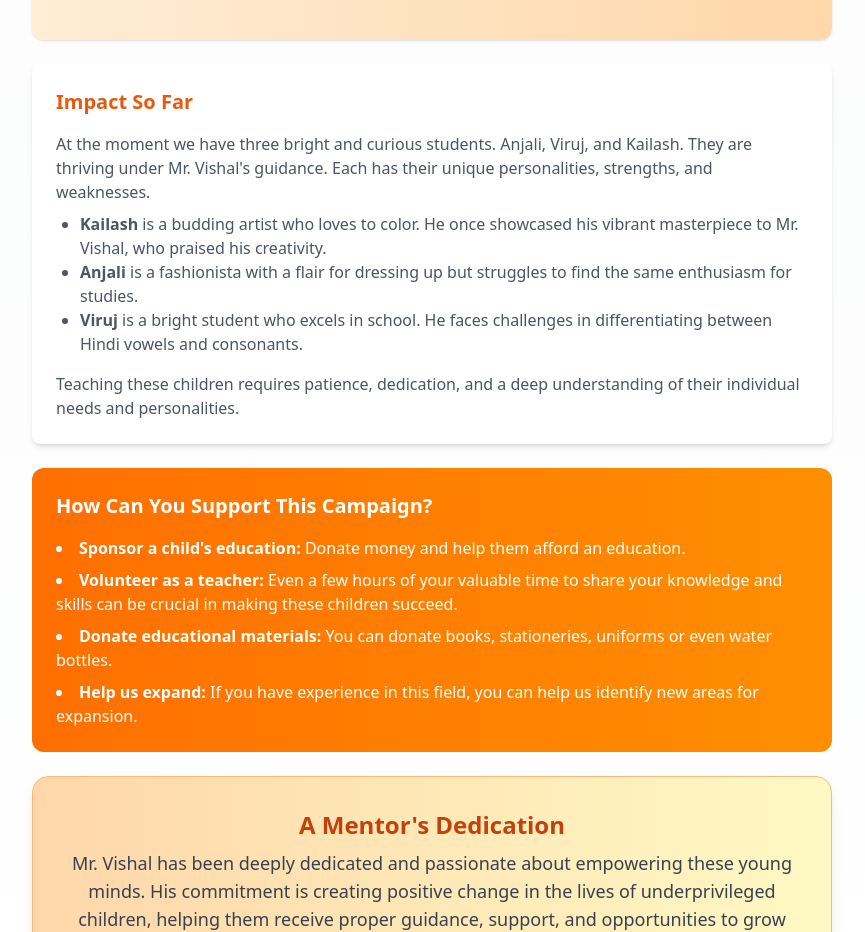
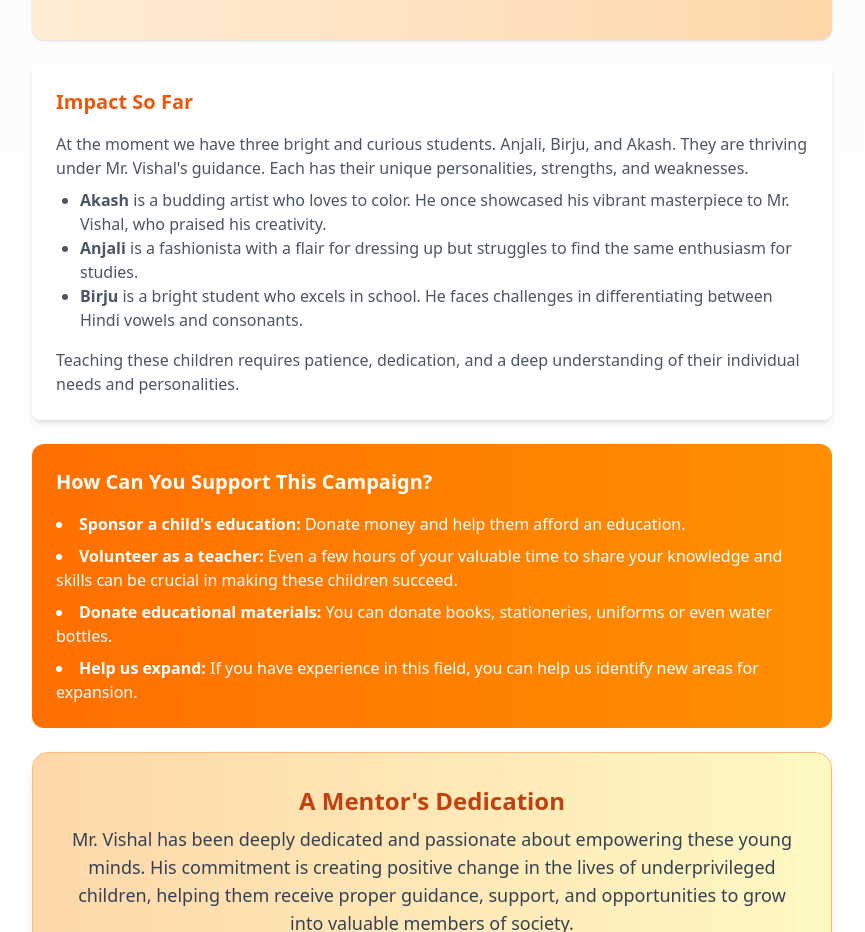
Before and after one commit to ravardh/DOC, a React (Vite) app in the folder client/: page /campaigns/basta in a window 1280 px wide. Shown: the part 1422-2354 px from the top of the page, without its empty margins (0-865 px from the left). Built offline with nearby package versions, Linux system fonts and the light colour scheme; no server answers.

Commit message:
Some Basic Changes

```diff
--- a/client/src/pages/campaigns/Basta.jsx
+++ b/client/src/pages/campaigns/Basta.jsx
@@ -84,12 +84,12 @@ function Basta() {
             </h3>
             <p className="text-gray-600 mb-2">
               At the moment we have three bright and curious students. Anjali,
-              Viruj, and Kailash. They are thriving under Mr. Vishal's guidance.
+              Birju, and Akash. They are thriving under Mr. Vishal's guidance.
               Each has their unique personalities, strengths, and weaknesses.
             </p>
             <ul className="list-disc ml-6 text-gray-600 mb-4">
               <li>
-                <b>Kailash</b> is a budding artist who loves to color. He once
+                <b>Akash</b> is a budding artist who loves to color. He once
                 showcased his vibrant masterpiece to Mr. Vishal, who praised his
                 creativity.
               </li>
@@ -98,7 +98,7 @@ function Basta() {
                 struggles to find the same enthusiasm for studies.
               </li>
               <li>
-                <b>Viruj</b> is a bright student who excels in school. He faces
+                <b>Birju</b> is a bright student who excels in school. He faces
                 challenges in differentiating between Hindi vowels and
                 consonants.
               </li>
--- a/client/src/pages/campaigns/Khushhaali.jsx
+++ b/client/src/pages/campaigns/Khushhaali.jsx
@@ -15,7 +15,7 @@ function Khushhaali() {
     ],
     stats: [
       { value: "500+", label: "Patients Helped" },
-      { value: "90+", label: "Medical Camps" },
+      { value: "5+", label: "Medical Camps" },
       { value: "50+", label: "Doctors" },
       { value: "100+", label: "Volunteers" }
     ],
```
